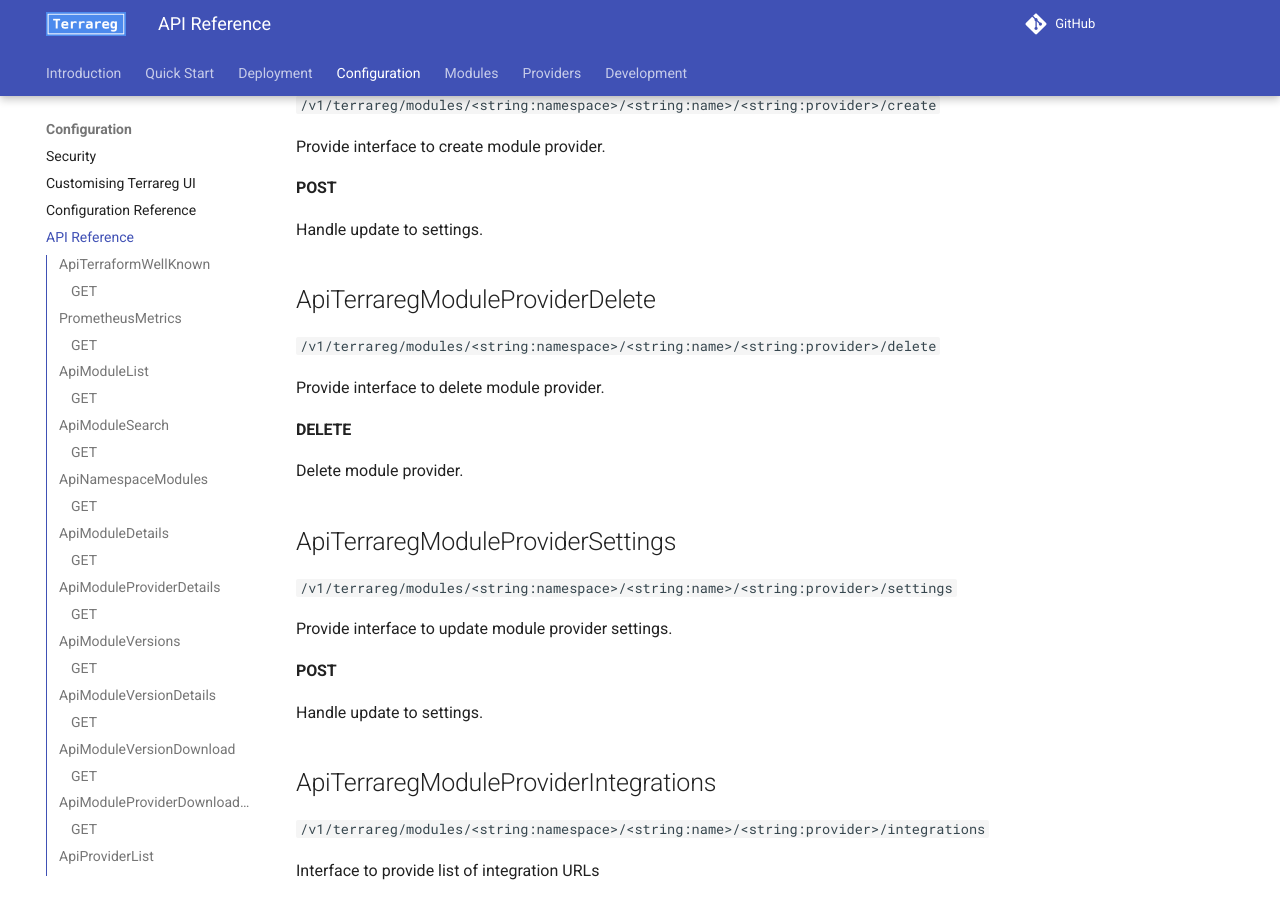
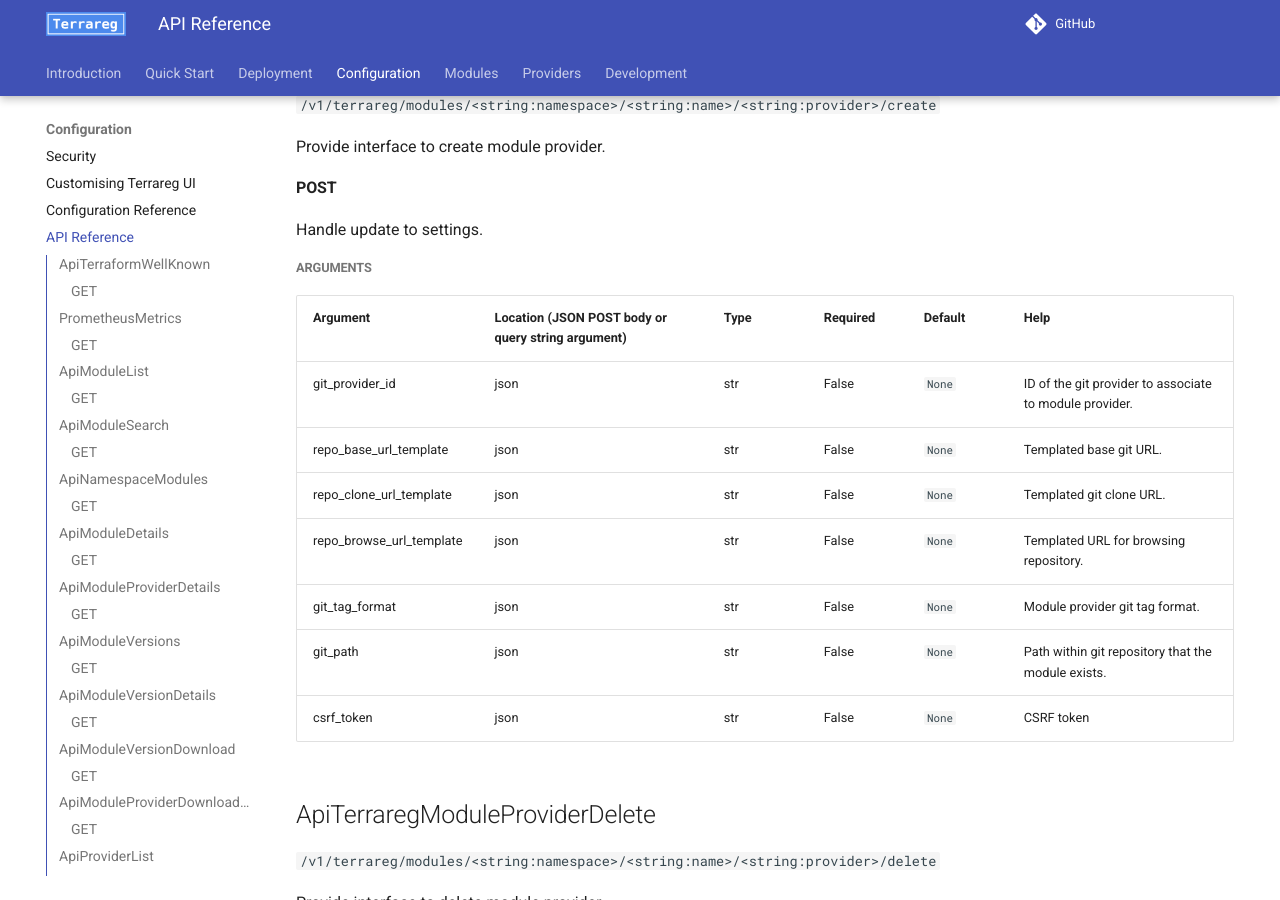
Before and after one commit to MatthewJohn/terrareg, an MkDocs documentation site: the page built from docs/API.md, in a window 1280 px wide and 900 px high, scrolled down 15732 px. Built offline with MkDocs 1.6.1 and Material for MkDocs 9.7.7, drawn with Linux system fonts in a browser that asks for light colours; comment, search, counter and statistics services are not loaded; the version menu is left out.

Commit message:
chore: Move ModuleProviderCreate POST API endpoint parser into arg parser method and update docs
Issue #513

```diff
--- a/docs/API.md
+++ b/docs/API.md
@@ -774,6 +774,18 @@
 #### POST
 
 Handle update to settings.
+##### Arguments
+
+| Argument | Location (JSON POST body or query string argument) | Type | Required | Default | Help |
+|----------|----------------------------------------------------|------|----------|---------|------|
+| git_provider_id | json | str | False | `None` | ID of the git provider to associate to module provider. |
+| repo_base_url_template | json | str | False | `None` | Templated base git URL. |
+| repo_clone_url_template | json | str | False | `None` | Templated git clone URL. |
+| repo_browse_url_template | json | str | False | `None` | Templated URL for browsing repository. |
+| git_tag_format | json | str | False | `None` | Module provider git tag format. |
+| git_path | json | str | False | `None` | Path within git repository that the module exists. |
+| csrf_token | json | str | False | `None` | CSRF token |
+
 
 
 ## ApiTerraregModuleProviderDelete
```
Also changed, not shown: 1 other file.
